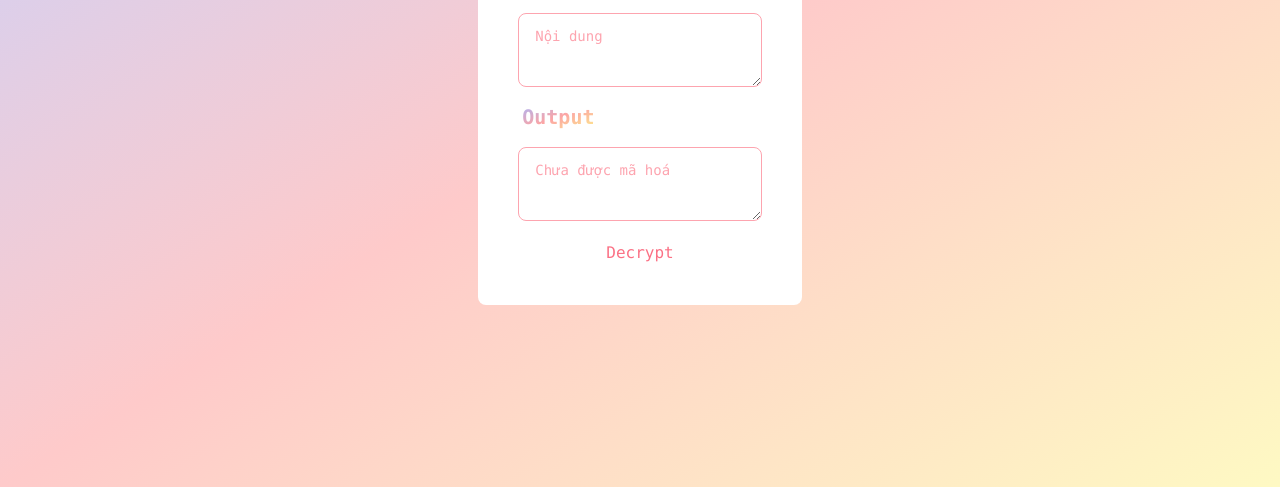
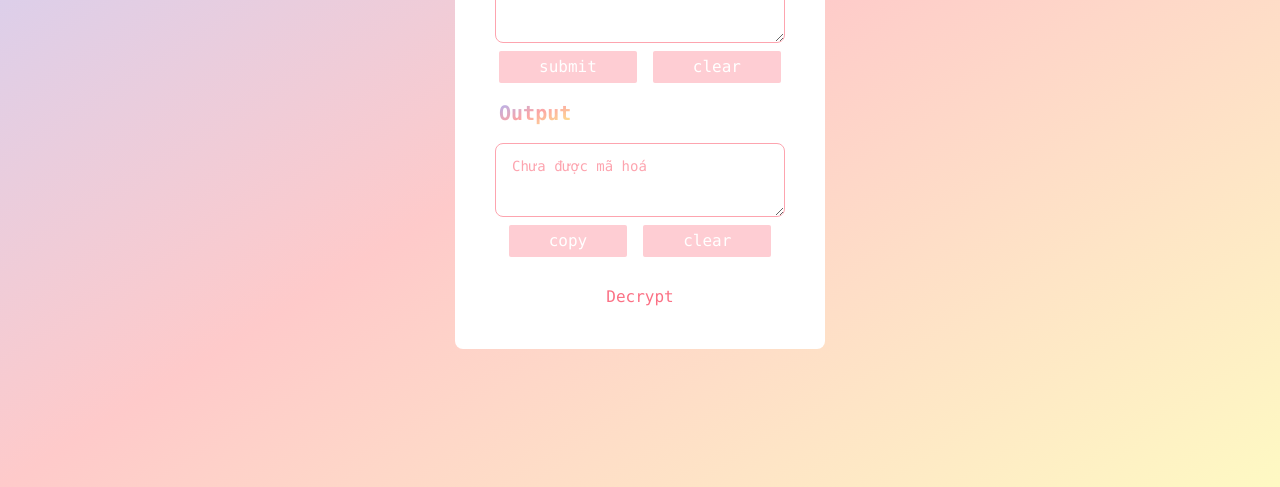
Before and after one commit to catcat1204/encode-invisible-text, a plain HTML site: page index.html in a window 1280 px wide. Shown: the part 313-800 px from the top of the page. Drawn offline with nearby package versions, Linux system fonts and the light colour scheme.

Commit message:
edit index.html

```diff
--- a/index.html
+++ b/index.html
@@ -46,9 +46,13 @@
           onchange="encodeText()"
           id="input"
         /></textarea>
+        <label class="label flex justify-center">
+         <button type="button" id="submitintput" onclick="submitInput()" class="button rounded-sm bg-rose-200 mr-2 py-1 px-10 text-white ring-rose-100 focus:ring-4 ">submit</button>
+        <button type="button"  id="clearintput"onclick="clearInput()" class="button rounded-sm bg-rose-200 ml-2 py-1 px-10 text-white ring-rose-100 focus:ring-4 ">clear</button>
+        </label>
         <label class="label">
           <span
-            class="label-text text-xl my-2 font-extrabold text-transparent bg-clip-text bg-gradient-to-br from-indigo-300 via-red-300 to-yellow-200"
+            class="label-text text-xl mb-2 font-extrabold text-transparent bg-clip-text bg-gradient-to-br from-indigo-300 via-red-300 to-yellow-200"
             >Output</span
           >
         </label>
@@ -57,6 +61,10 @@
           placeholder="Chưa được mã hoá"
           id="output"
         ></textarea>
+        <label class="label flex justify-center">
+          <button type="button"  id="copyoutput" onclick="copyOutput()" class="button rounded-sm bg-rose-200 mr-2 py-1 px-10 text-white ring-rose-100 focus:ring-4 ">copy</button>
+          <button type="button" id="clearoutput" onclick="clearOutput()" class="button rounded-sm bg-rose-200 ml-2 py-1 px-10 text-white ring-rose-100 focus:ring-4">clear</button>
+        </label>
         <a
           class="link text-rose-400 flex justify-center mt-5 no-underline"
           href="https://catcat1204.github.io/decode-invisible-text/"
--- a/script.js
+++ b/script.js
@@ -129,7 +129,18 @@ const checkEncode = (s) => {
 
   return encodedPattern.exec(s);
 };
-function encodeText() {
+
+function clearInput() {
+  document.getElementById("input").value = "";
+}
+function clearOutput() {
+  document.getElementById("output").value = "";
+}
+function copyOutput() {
+  document.getElementById("output").select();
+  document.execCommand("copy");
+}
+function submitInput() {
   const inputContent = document.getElementById("input").value;
   let matches = shouldEncodePattern.exec(inputContent);
   if (inputContent.length > 1 && matches) {
```
